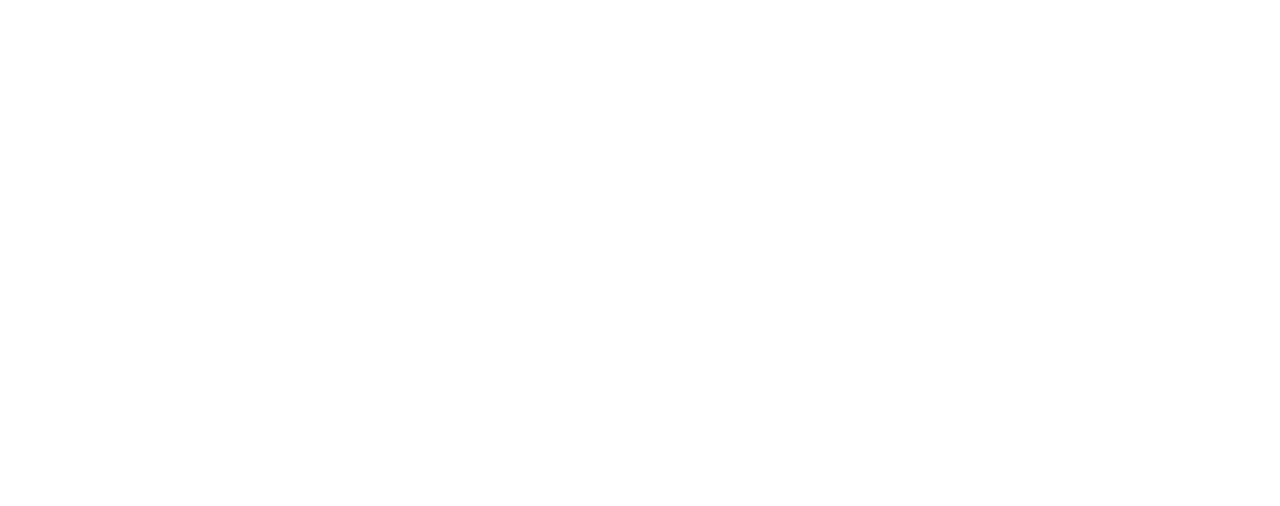
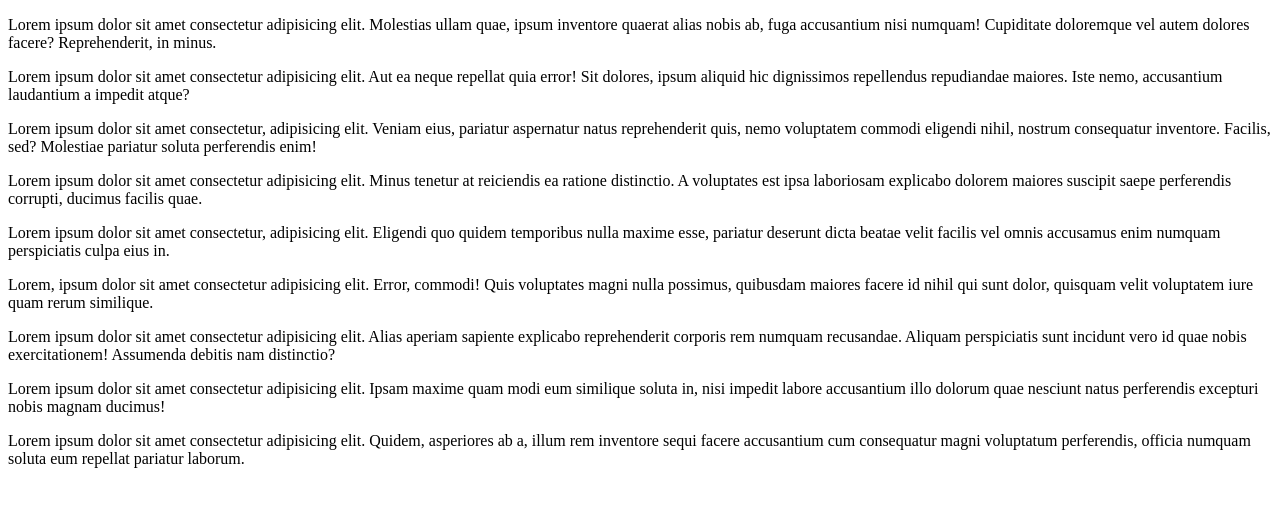
Before and after one commit to jhothinnan/clase-css, a plain HTML site: page index.html in a window 1280 px wide. Drawn offline with Linux system fonts and the light colour scheme.

Commit message:
lorem y parrafos

```diff
--- a/index.html
+++ b/index.html
@@ -10,6 +10,39 @@
 
     </header>
     <main>
+        <section>
+           <p>
+               Lorem ipsum dolor sit amet consectetur adipisicing elit. Molestias ullam quae, ipsum inventore quaerat alias nobis ab, fuga accusantium nisi numquam! Cupiditate doloremque vel autem dolores facere? Reprehenderit, in minus.
+           </p>
+           <p>
+               Lorem ipsum dolor sit amet consectetur adipisicing elit. Aut ea neque repellat quia error! Sit dolores, ipsum aliquid hic dignissimos repellendus repudiandae maiores. Iste nemo, accusantium laudantium a impedit atque?
+           </p>
+            <p>
+                Lorem ipsum dolor sit amet consectetur, adipisicing elit. Veniam eius, pariatur aspernatur natus reprehenderit quis, nemo voluptatem commodi eligendi nihil, nostrum consequatur inventore. Facilis, sed? Molestiae pariatur soluta perferendis enim!
+            </p>
+        </section>
+        <section>
+            <p>
+                Lorem ipsum dolor sit amet consectetur adipisicing elit. Minus tenetur at reiciendis ea ratione distinctio. A voluptates est ipsa laboriosam explicabo dolorem maiores suscipit saepe perferendis corrupti, ducimus facilis quae.
+            </p>
+            <p>
+                Lorem ipsum dolor sit amet consectetur, adipisicing elit. Eligendi quo quidem temporibus nulla maxime esse, pariatur deserunt dicta beatae velit facilis vel omnis accusamus enim numquam perspiciatis culpa eius in.
+            </p>
+            <p>
+                Lorem, ipsum dolor sit amet consectetur adipisicing elit. Error, commodi! Quis voluptates magni nulla possimus, quibusdam maiores facere id nihil qui sunt dolor, quisquam velit voluptatem iure quam rerum similique.
+            </p>
+        </section>
+        <section>
+            <p>
+                Lorem ipsum dolor sit amet consectetur adipisicing elit. Alias aperiam sapiente explicabo reprehenderit corporis rem numquam recusandae. Aliquam perspiciatis sunt incidunt vero id quae nobis exercitationem! Assumenda debitis nam distinctio?
+            </p>
+            <p>
+                Lorem ipsum dolor sit amet consectetur adipisicing elit. Ipsam maxime quam modi eum similique soluta in, nisi impedit labore accusantium illo dolorum quae nesciunt natus perferendis excepturi nobis magnam ducimus!
+            </p>
+            <p>
+                Lorem ipsum dolor sit amet consectetur adipisicing elit. Quidem, asperiores ab a, illum rem inventore sequi facere accusantium cum consequatur magni voluptatum perferendis, officia numquam soluta eum repellat pariatur laborum.
+            </p>
+        </section>
 
     </main>
     <footer>
```
